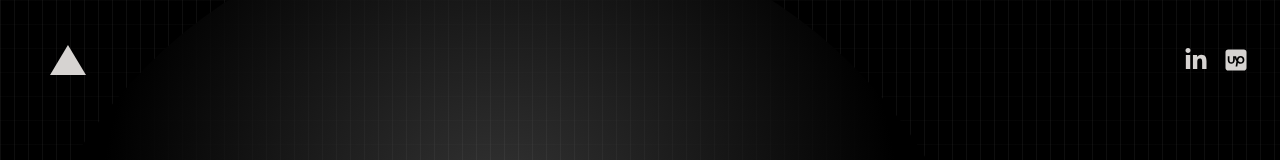
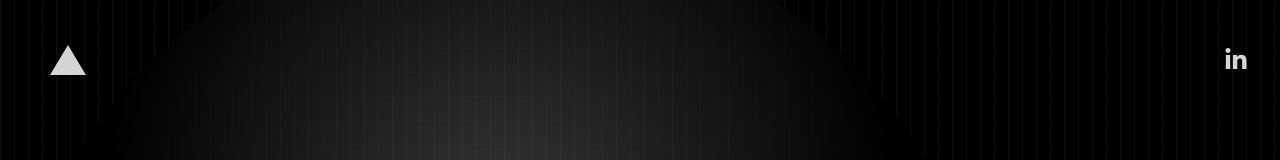
Before and after one commit to tuandung1304/dungnt-portfolio, a Next.js app: page / in a window 1280 px wide. Shown: the top 160 px of the page. Built offline with nearby package versions, Linux system fonts and the light colour scheme.

Commit message:
Temporarily remove Upwork link from Navbar

```diff
--- a/src/app/components/Navbar.tsx
+++ b/src/app/components/Navbar.tsx
@@ -1,7 +1,6 @@
 import Link from 'next/link'
 import { CgVercel } from 'react-icons/cg'
 import { FaLinkedinIn } from 'react-icons/fa'
-import { FaSquareUpwork } from 'react-icons/fa6'
 
 export default function Navbar() {
   return (
@@ -18,12 +17,6 @@ export default function Navbar() {
           rel="noopener noreferrer">
           <FaLinkedinIn />
         </Link>
-        <Link
-          href="https://www.upwork.com/freelancers/~01fbeb8d18ec6533c2"
-          target="_blank"
-          rel="noopener noreferrer">
-          <FaSquareUpwork />
-        </Link>
       </div>
     </nav>
   )
```
